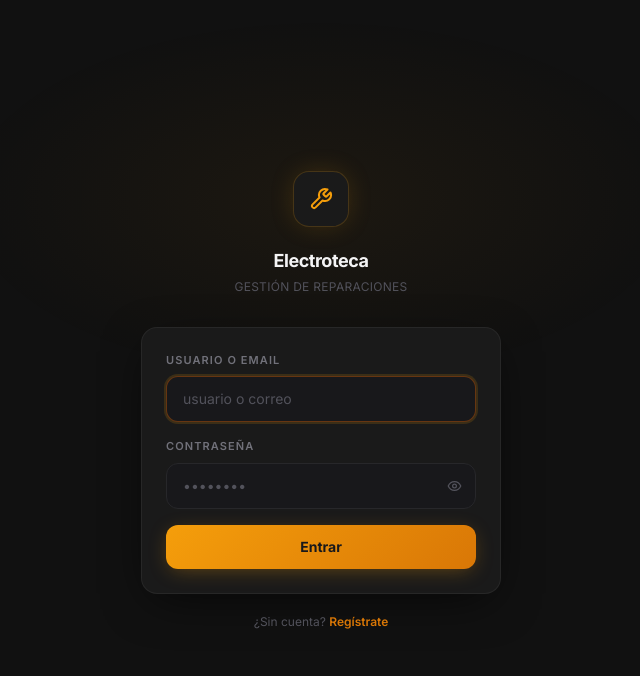
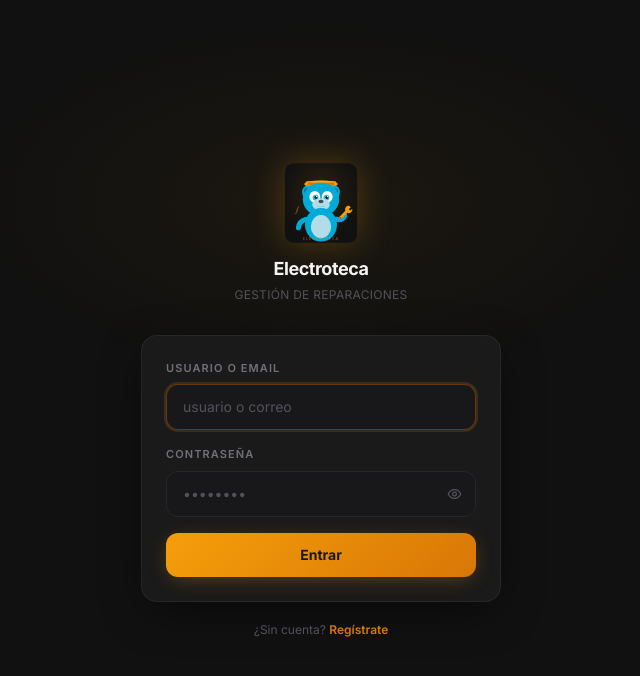
Before and after one commit to jcrlabs/inventory-front, a React (Vite) app: page /login in a window 1280 px wide. Shown: the top 676 px of the page, without its empty margins (319-959 px from the left). Built offline with nearby package versions, Linux system fonts and the light colour scheme; no server answers.

Commit message:
feat(brand): reemplaza WrenchLogo hardcodeado por icon.svg en LoginPage

```diff
--- a/src/pages/LoginPage.tsx
+++ b/src/pages/LoginPage.tsx
@@ -12,17 +12,6 @@ interface LoginForm {
   password: string
 }
 
-const WrenchLogo = () => (
-  <svg width="24" height="24" viewBox="0 0 24 24" fill="none">
-    <path
-      d="M14.7 6.3a1 1 0 0 0 0 1.4l1.6 1.6a1 1 0 0 0 1.4 0l3.77-3.77a6 6 0 0 1-7.94 7.94l-6.91 6.91a2.12 2.12 0 0 1-3-3l6.91-6.91a6 6 0 0 1 7.94-7.94l-3.76 3.76z"
-      stroke="#f59e0b"
-      strokeWidth="2"
-      strokeLinecap="round"
-      strokeLinejoin="round"
-    />
-  </svg>
-)
 
 export default function LoginPage() {
   const navigate = useNavigate()
@@ -57,16 +46,12 @@ export default function LoginPage() {
       <div className="w-full max-w-[360px] relative z-10">
         {/* Logo + título */}
         <div className="flex flex-col items-center mb-8">
-          <div
-            className="w-14 h-14 rounded-2xl flex items-center justify-center mb-5"
-            style={{
-              background: '#1a1a1a',
-              border: '1px solid rgba(245,158,11,0.2)',
-              boxShadow: '0 0 28px -6px rgba(245,158,11,0.25)',
-            }}
-          >
-            <WrenchLogo />
-          </div>
+          <img
+            src="/icon.svg"
+            alt="Electroteca"
+            className="w-20 h-20 mb-3"
+            style={{ filter: 'drop-shadow(0 0 16px rgba(245,158,11,0.25))' }}
+          />
           <h1 className="text-lg font-bold text-zinc-100 tracking-tight">Electroteca</h1>
           <p className="text-xs text-zinc-600 mt-1 tracking-wide uppercase">Gestión de reparaciones</p>
         </div>
```
Also changed, not shown: 1 other file (tests, documents, lock files or other folders).
